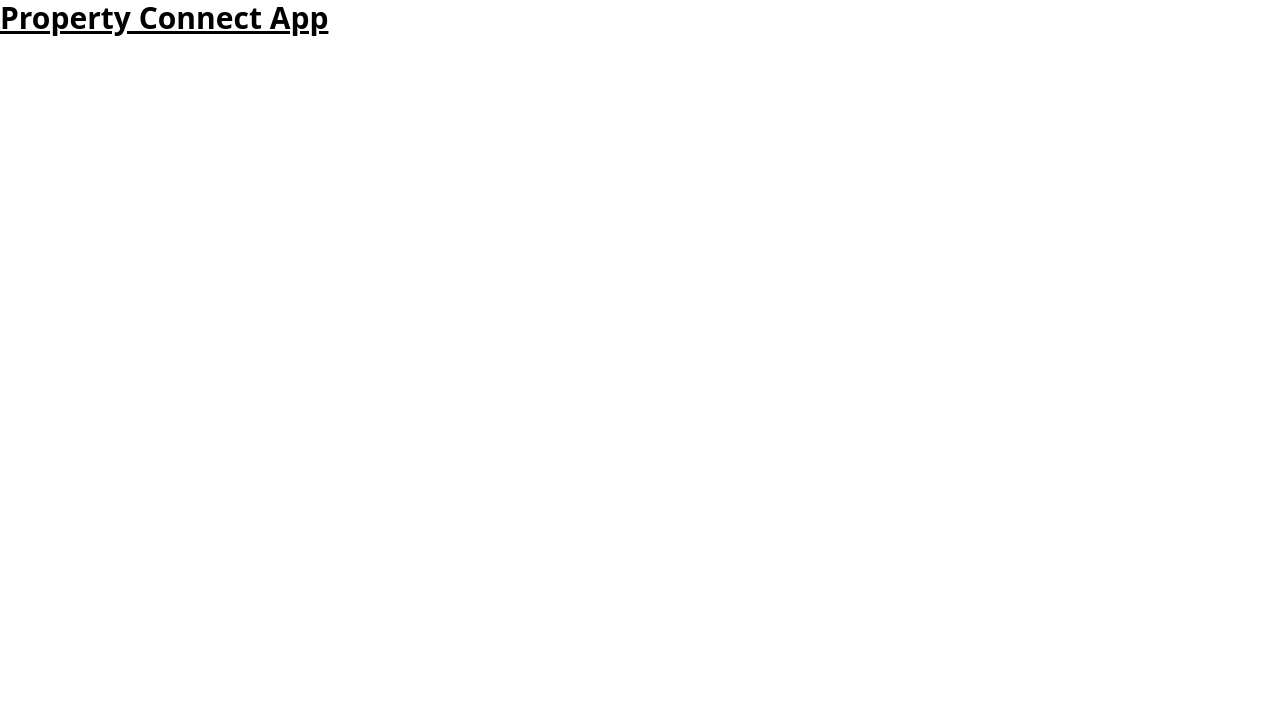
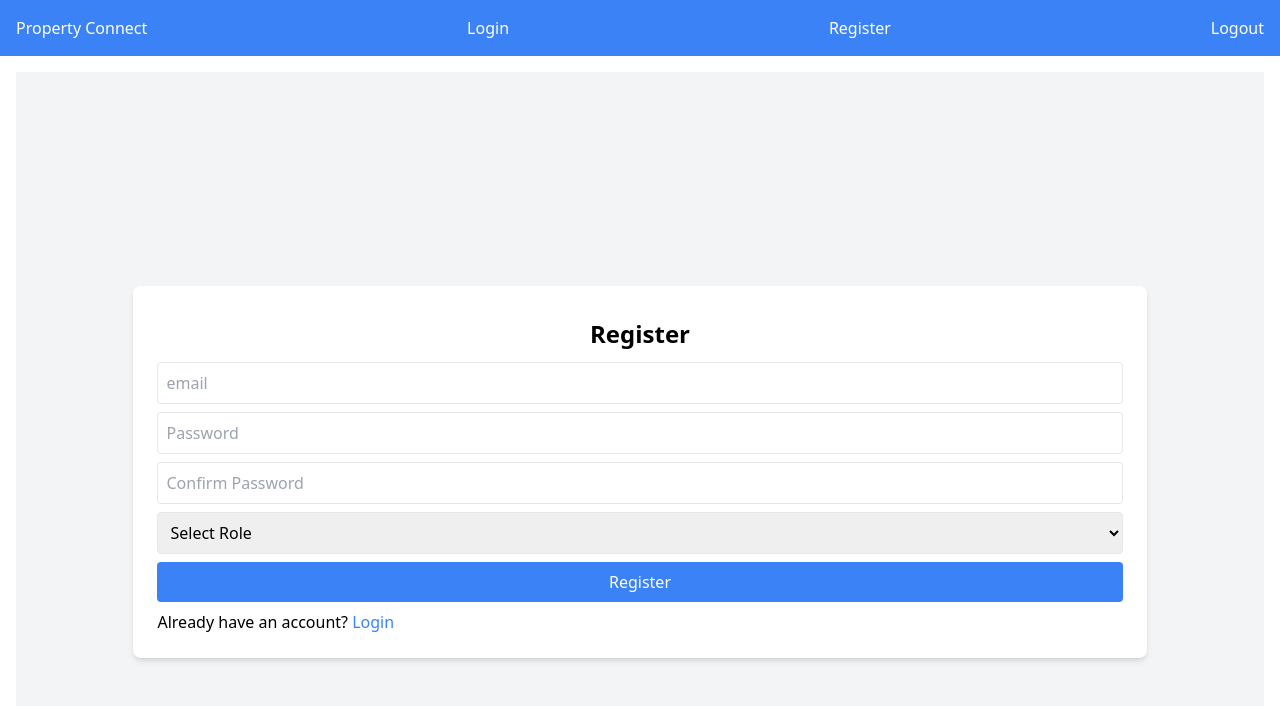
Before and after one commit to Brianoyaro/property_connect, a React (Create React App) app in the folder frontend/: page /register in a window 1280 px wide. Shown: the top 706 px of the page. Built offline with nearby package versions, Linux system fonts and the light colour scheme.

Commit message:
handled /login and /register

```diff
--- a/frontend/package.json
+++ b/frontend/package.json
@@ -7,6 +7,7 @@
     "@testing-library/jest-dom": "^6.6.3",
     "@testing-library/react": "^16.2.0",
     "@testing-library/user-event": "^13.5.0",
+    "axios": "^1.8.2",
     "react": "^19.0.0",
     "react-dom": "^19.0.0",
     "react-router-dom": "^7.3.0",
--- a/frontend/src/App.js
+++ b/frontend/src/App.js
@@ -1,13 +1,35 @@
-import React, { Fragment } from 'react';
+import React from 'react';
 import Navbar from './navbar';
-
+import { BrowserRouter, Routes, Route } from 'react-router-dom';
+import Login from './login';
+import Register from './register';
+import Homepage from './homepage';
 
 function App() {
+  // return (
+  //   <Fragment>
+  //     <h1 className="text-3xl font-bold underline">Property Connect App</h1>
+  //   </Fragment>
+  // );
   return (
-    <Fragment>
-      <h1 className="text-3xl font-bold underline">Property Connect App</h1>
-    </Fragment>
-  );
+    <BrowserRouter>
+      <Navbar />
+      <div className="container mx-auto p-4">
+        <Routes>
+          <Route path="/" element={<Homepage />} />
+          <Route path="/seller-home" element={<h1>Seller Home</h1>} />
+          <Route path="/buyer-home" element={<h1>Buyer Home</h1>} />
+          <Route path="/login" element={<Login />} />
+          <Route path="/register" element={<Register />} />
+          <Route path="/logout" element={<h1>Logout</h1>} />
+          <Route path="/rentals" element={<h1>Property list view</h1>} />
+          <Route path="/rentals/new" element={<h1>Property create view</h1>} />
+          <Route path="/rentals/:id" element={<h1>Property detail view</h1>} />
+          <Route path="*" element={<h1>Not Found</h1>} />
+        </Routes>
+      </div>
+    </BrowserRouter>
+  )
 }
 
 export default App;
--- a/frontend/src/login.js
+++ b/frontend/src/login.js
@@ -0,0 +1,54 @@
+import React, { useState, useEffect } from 'react';
+import { useNavigate, Link } from 'react-router-dom';
+import axios from 'axios';
+
+const Login = () => {
+  const [email, setEmail] = useState('');
+  const [password, setPassword] = useState('');
+  const [error, setError] = useState('');
+  const [message, setMessage] = useState('');
+  const navigate = useNavigate();
+
+
+  useEffect(() => {
+    // Check if the user is already logged in
+    const token = localStorage.getItem('token');
+    const role = localStorage.getItem('role');
+    if (token) {
+        navigate(role === 'seller' ? '/seller-home' : '/buyer-home');
+    }
+  }, [navigate]);
+
+  const handleLogin = async (e) => {
+    e.preventDefault();
+    try {
+      const response = await axios.post('http://localhost:4000/login', { email, password });
+      console.log(response)
+      localStorage.setItem('token', response.data.token);
+      localStorage.setItem('role', response.data.role);
+      setMessage('Login successful');
+      //navigate('/');
+      navigate(response.data.role === 'seller' ? '/seller-home' : '/buyer-home');
+    } catch (err) {
+      setError('Invalid credentials');
+    }
+  };
+
+  return (
+      <div className="flex items-center justify-center min-h-screen bg-gray-100">
+      <div className="bg-white p-6 rounded-lg shadow-md w-196">
+        {error && <p className="text-white p-3 text-sm text-center bg-red-400 border rounded">{error}</p>}
+        {message && <p className="text-white p-3 text-sm text-center bg-green-400 border rounded">{message}</p>}
+        <h2 className="text-2xl font-bold text-center mb-3 pt-2">Login</h2>
+        <form onSubmit={handleLogin}>
+          <input type="email" className="w-full p-2 mb-2 border rounded" placeholder="email" value={email} onChange={(e) => setEmail(e.target.value)} required />
+          <input type="password" className="w-full p-2 mb-2 border rounded" placeholder="Password" value={password} onChange={(e) => setPassword(e.target.value)} required />
+          <button type="submit" className="w-full bg-blue-500 text-white p-2 rounded">Login</button>
+        </form>
+        <p className="mt-2">Need an account? <Link to="/register" className="text-blue-500">Register</Link></p>
+      </div>
+    </div>
+  );
+};
+
+export default Login;
--- /dev/null
+++ b/frontend/src/login_old.js
@@ -0,0 +1,23 @@
+import React from "react";
+import { Link } from "react-router-dom";
+
+export default function Login() {
+    return (
+        <div>
+            <h1 className="text-3xl font-bold underline">Login</h1>
+            <form className="mb-4">
+                <div className="form-group">
+                    <label for="email">Email</label><br/>
+                    <input type="email" id="email" className="" />
+                </div>
+                <div className="form-group">
+                    <label for="password">Password</label><br />
+                    <input type="password" id="password" className="" />
+                </div>
+                <button className="">Login</button>
+            </form>
+            <p className="mb-2"><Link to="#">Forgot Password?</Link></p>
+            <p>Don't have an account? <Link to="/register">Register</Link></p>
+        </div>
+    );
+}
--- a/frontend/src/navbar.js
+++ b/frontend/src/navbar.js
@@ -3,11 +3,15 @@ import  { Link } from "react-router-dom";
 
 export default function Navbar() {
     return (
-        <nav className="navbar navbar-expand-lg navbar-light bg-light">
+        <nav className="flex justify-between items-center bg-blue-500 text-white p-4">
             <Link className="navbar-brand" to="/">Property Connect</Link>
             <Link className="nav-link" to="/login">Login</Link>
             <Link className="nav-link" to="/register">Register</Link>
-            <Link className="nav-link" to="#">Logout</Link>
+            <button className="" onClick={() => {
+                localStorage.removeItem('token');
+                localStorage.removeItem('role');
+                window.location.href = '/login';
+            }}>Logout</button>
         </nav>
     );
 }
--- a/frontend/src/register.js
+++ b/frontend/src/register.js
@@ -0,0 +1,54 @@
+import React, { useState } from "react";
+import { useNavigate, Link } from "react-router-dom";
+import axios from "axios";
+
+export default function Register() {
+    const [email, setEmail] = useState('');
+    const [password, setPassword] = useState('');
+    const [password2, setPassword2] = useState('');
+    const [role, setRole] = useState('');
+    const [message, setMessage] = useState('');
+    const [error, setError] = useState('');
+    const navigate = useNavigate();
+
+    const handleRegister = async (e) => {
+        e.preventDefault();
+
+        if (password !== password2) {
+            setError('Passwords do not match');
+            return;
+        }
+        try {
+            await axios.post('http://localhost:4000/register', { email, password, role });
+            setMessage('Registration successful');
+            // Trigger a slight delay before redirecting to login page
+            setTimeout(() => {
+                navigate('/login');
+            }, 2000);
+            navigate('/login');
+        } catch (err) {
+            setError('Registration failed');
+        }
+    }
+    return (
+        <div className="flex items-center justify-center min-h-screen bg-gray-100">
+            <div className="bg-white p-6 rounded-lg shadow-md w-196">
+                {error && <p className="text-white bg-red-400 p-3 text-sm text-center border rounded">{error}</p>}
+                {message && <p className="text-white p-3 text-sm text-center bg-green-400 border rounded">{message}</p>}
+                <h2 className="text-2xl font-bold text-center mb-3 pt-2">Register</h2>
+                <form onSubmit={ handleRegister }>
+                    <input type="email" className="w-full p-2 mb-2 border rounded" placeholder="email" required value={ email } onChange={ (e) => setEmail(e.target.value)}/>
+                    <input type="password" className="w-full p-2 mb-2 border rounded" placeholder="Password" required value={ password } onChange={ (e) => setPassword(e.target.value )}/>
+                    <input type="password" className="w-full p-2 mb-2 border rounded" placeholder="Confirm Password" required value={ password2 } onChange={ (e) => setPassword2(e.target.value)}/>
+                    <select className="w-full p-2 mb-2 border rounded" required onChange={ (e) => setRole(e.target.value) }>
+                        <option value="">Select Role</option>
+                        <option value="buyer">Tenant/Buyer</option>
+                        <option value="seller">Owner/Seller</option>
+                    </select>
+                    <button className="w-full bg-blue-500 text-white p-2 rounded">Register</button>
+                </form>
+                <p className="mt-2">Already have an account? <Link to="/login" className="text-blue-500">Login</Link></p>
+            </div>
+        </div>
+    );
+}
--- /dev/null
+++ b/frontend/src/register_old.js
@@ -0,0 +1,26 @@
+import React from "react";
+import { Link } from "react-router-dom";
+
+export default function Register() {
+    return (
+        <div className="container">
+            <h1 className="text-3xl font-bold underline">Register</h1>
+            <form className="mb-4">
+                <div className="form-group">
+                    <label for="email">Email</label><br />
+                    <input type="email" id="email" className="" />
+                </div>
+                <div className="form-group">
+                    <label for="password">Password</label><br />
+                    <input type="password" id="password" className="" />
+                </div>
+                <div className="form-group">
+                    <label for="password2">Confirm Password</label><br />
+                    <input type="password" id="password2" className="" />
+                </div>
+                <button className="btn btn-primary">Register</button>
+            </form>
+            <p>Already have an account? <Link to="/login">Login</Link></p>
+        </div>
+    );
+}
```
Also changed, not shown: 2 other files (tests, documents, lock files or other folders).
